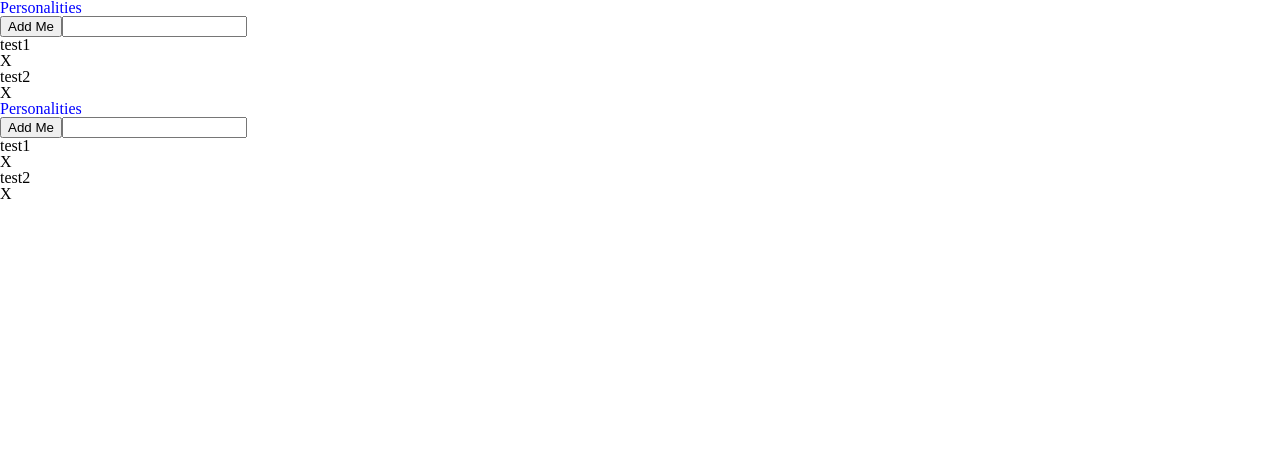
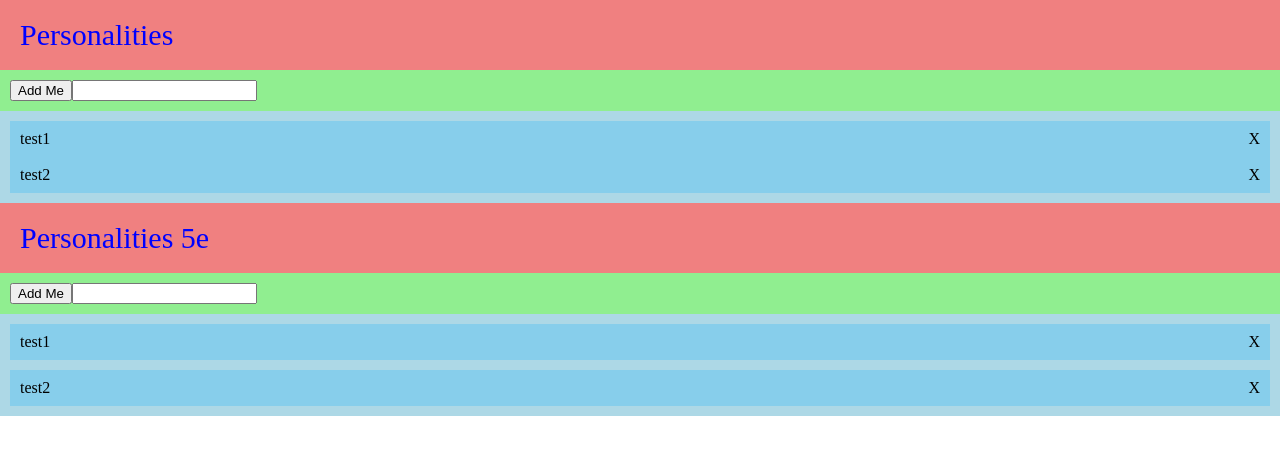
Before and after one commit to gntsketches/personalities, a website built with webpack: page dist/index.html in a window 1280 px wide. Built offline with nearby package versions, Linux system fonts and the light colour scheme.

Commit message:
basic styles

```diff
--- a/src/index.js
+++ b/src/index.js
@@ -8,7 +8,7 @@ import "./styles/style.scss";
 const DOMRoot = document.getElementById("root");
 
 export const state = {
-  title: "Personalities",
+  title: "Personalities 5e",
   mainInput: "",
   characteristics: [{ text: "test1" }, { text: "test2" }],
 };
--- a/src/styles/style.scss
+++ b/src/styles/style.scss
@@ -1,8 +1,32 @@
 
-div {
-  // background: green;
+.main {
+  background: black;
 
-  h1 {
-    color: blue;
+  .header {
+    background: lightcoral;
+    padding: 20px;
+    font-size: 30px;
   }
+
+  .main-options {
+    background: lightgreen;
+    padding: 10px;
   }
+
+  .characteristics-list {
+    background: lightblue;
+    padding: 10px;
+
+    .characteristic-item {
+      background: skyblue;
+      display: flex;
+      justify-content: space-between;
+      padding: 10px;
+      margin-bottom: 10px;
+
+      &:last-child {
+        margin-bottom: 0;
+      }
+    }
+  }
+}
```
Also changed, not shown: notes.txt (+5 -4 lines).
